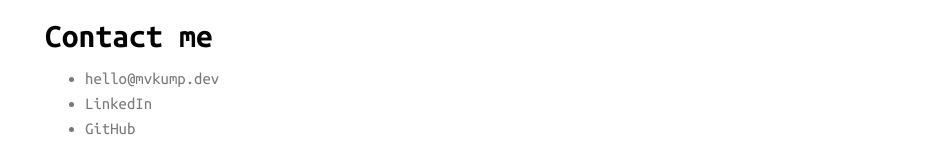
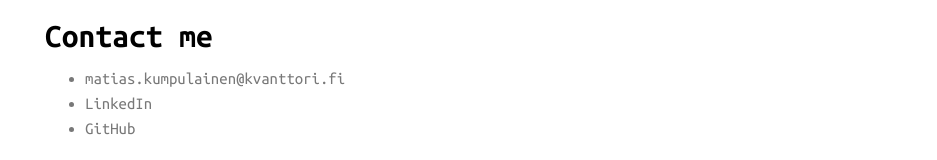
Before and after one commit to kumpmati/website, a Next.js app: page /contact in a window 1280 px wide. Shown: the part 164-324 px from the top of the page, without its empty margins (343-1280 px from the left). Built offline with nearby package versions, Linux system fonts and the light colour scheme.

Commit message:
update email

```diff
--- a/pages/contact/index.tsx
+++ b/pages/contact/index.tsx
@@ -1,5 +1,5 @@
-import Section from "@components/Section/Section";
-import Page from "@components/Page/Page";
+import Section from "@components/Section/Section"
+import Page from "@components/Page/Page"
 
 const ContactPage = () => {
   return (
@@ -9,13 +9,11 @@ const ContactPage = () => {
 
         <ul>
           <li>
-            <a href="mailto:hello@mvkump.dev">hello@mvkump.dev</a>
+            <a href="mailto:matias.kumpulainen@kvanttori.fi">matias.kumpulainen@kvanttori.fi</a>
           </li>
 
           <li>
-            <a
-              target="noreferrer"
-              href="https://www.linkedin.com/in/matias-kumpulainen-27b4421b9/">
+            <a target="noreferrer" href="https://www.linkedin.com/in/matias-kumpulainen-27b4421b9/">
               LinkedIn
             </a>
           </li>
@@ -27,7 +25,7 @@ const ContactPage = () => {
         </ul>
       </Section>
     </Page>
-  );
-};
+  )
+}
 
-export default ContactPage;
+export default ContactPage
```
